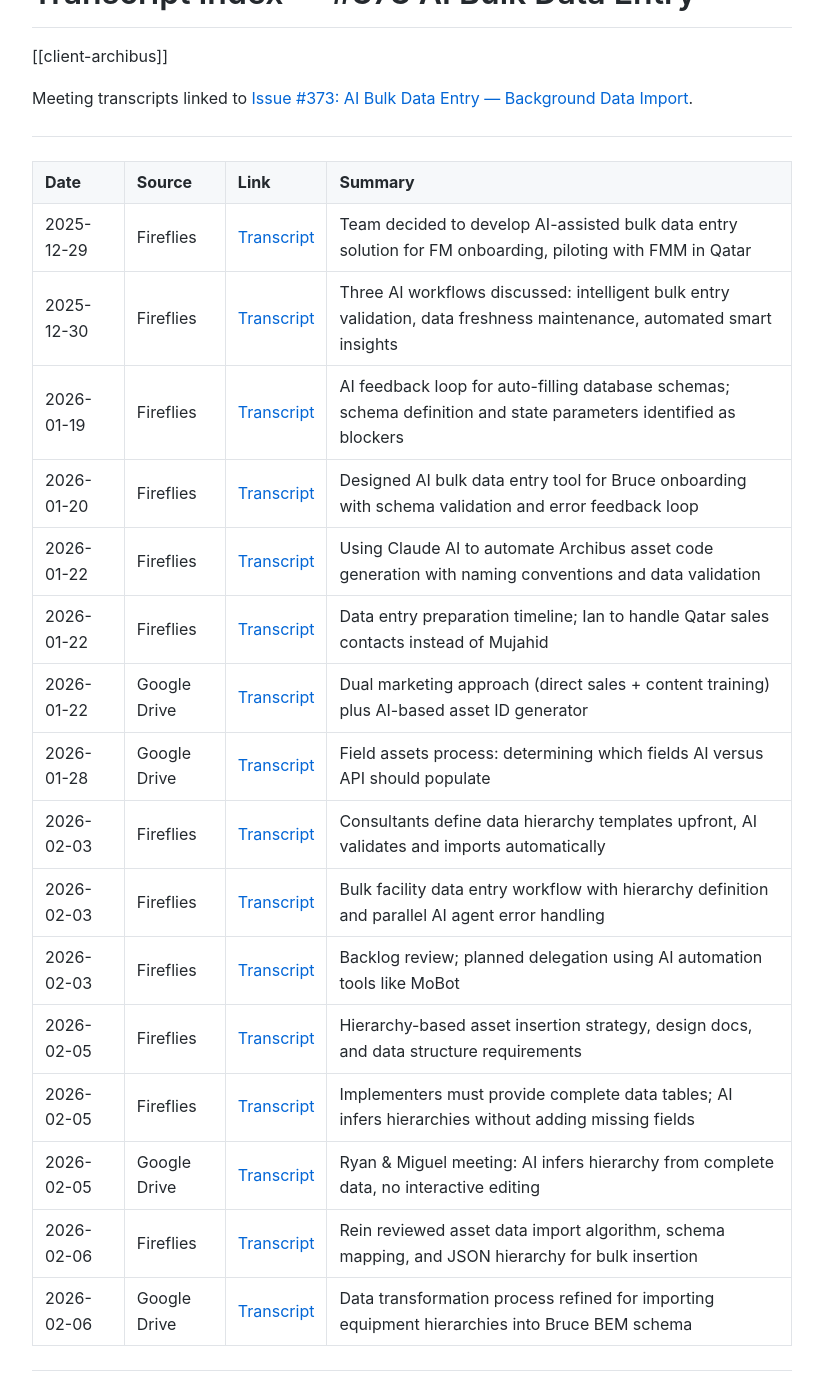
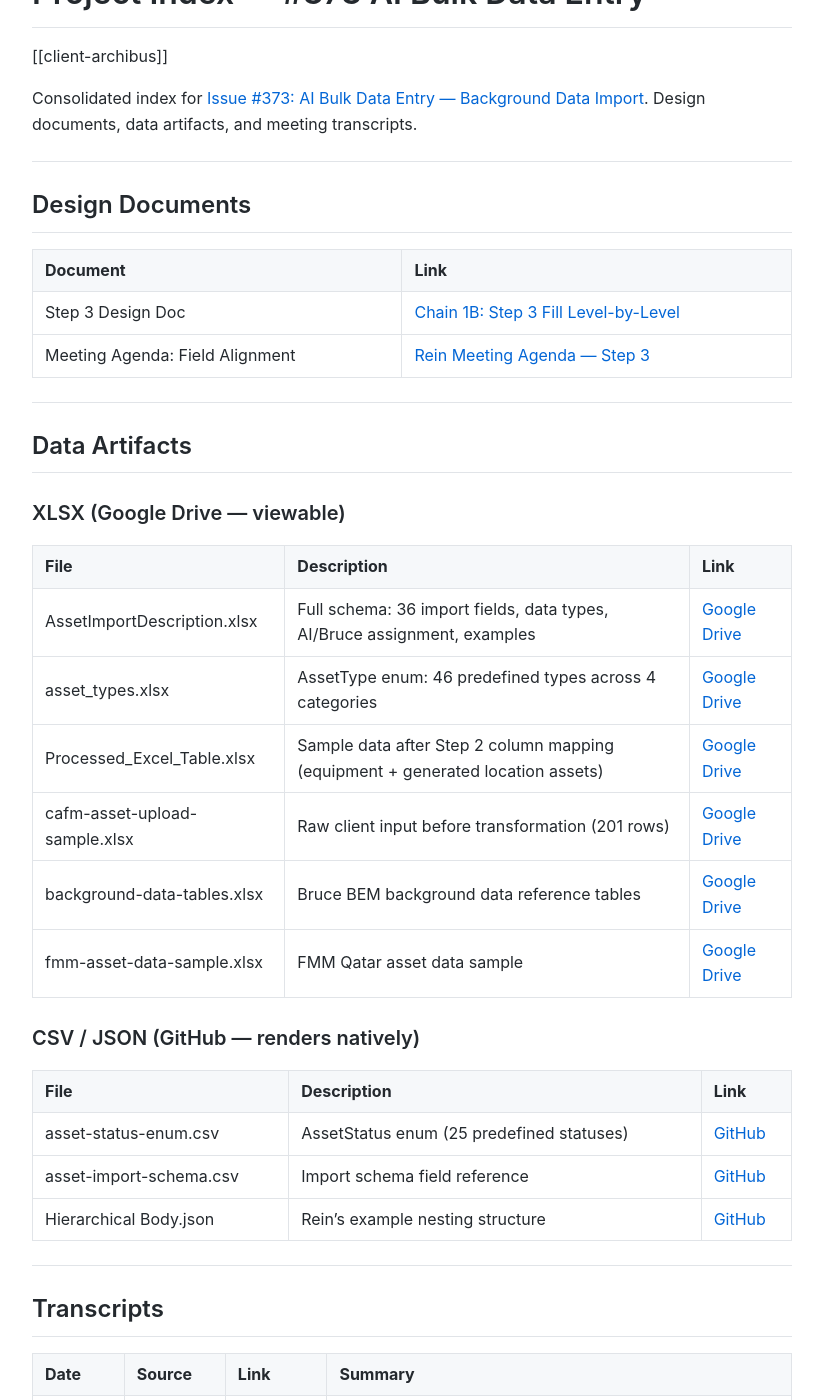
Before and after one commit to MariusWilsch/public-wilsch-ai-pages, a Jekyll site: the page built from project/archibus-fm-assistant/transcript-index-373.md, in a window 1280 px wide and 1400 px high, scrolled down 281 px. Shown: the whole window, without its empty margins (228-1051 px from the left). Built offline with Jekyll 4.4.1, drawn with Linux system fonts in a browser that asks for light colours; our own code applies the rules of GitHub Pages for plain Markdown files; some of the changed text lies outside the part shown.

Commit message:
Sync from hippocampus 2026-02-14

```diff
--- a/project/archibus-fm-assistant/transcript-index-373.md
+++ b/project/archibus-fm-assistant/transcript-index-373.md
@@ -2,12 +2,46 @@
 publish: true
 ---
 
-# Transcript Index — #373 AI Bulk Data Entry
+# Project Index — #373 AI Bulk Data Entry
 [[client-archibus]]
 
-Meeting transcripts linked to [Issue #373: AI Bulk Data Entry — Background Data Import](https://github.com/DaveX2001/deliverable-tracking/issues/373).
+Consolidated index for [Issue #373: AI Bulk Data Entry — Background Data Import](https://github.com/DaveX2001/deliverable-tracking/issues/373). Design documents, data artifacts, and meeting transcripts.
 
 ---
+
+## Design Documents
+
+| Document | Link |
+|----------|------|
+| Step 3 Design Doc | [Chain 1B: Step 3 Fill Level-by-Level](https://mariuswilsch.github.io/public-wilsch-ai-pages/project/archibus-fm-assistant/chain-1b-step3-design) |
+| Meeting Agenda: Field Alignment | [Rein Meeting Agenda — Step 3](https://mariuswilsch.github.io/public-wilsch-ai-pages/project/archibus-fm-assistant/rein-meeting-agenda-step3-field-alignment) |
+
+---
+
+## Data Artifacts
+
+### XLSX (Google Drive — viewable)
+
+| File | Description | Link |
+|------|-------------|------|
+| AssetImportDescription.xlsx | Full schema: 36 import fields, data types, AI/Bruce assignment, examples | [Google Drive](https://docs.google.com/spreadsheets/d/10h8P4dMlLDpkHikUK6enDFeYtRoCwMVm/edit) |
+| asset_types.xlsx | AssetType enum: 46 predefined types across 4 categories | [Google Drive](https://docs.google.com/spreadsheets/d/1Wc1BL18e5Vaxx7bAzsvxAeWojfvxRrWd/edit) |
+| Processed_Excel_Table.xlsx | Sample data after Step 2 column mapping (equipment + generated location assets) | [Google Drive](https://docs.google.com/spreadsheets/d/13Q_P-zbFjbN7VIi4YUWi6bPYDuTxeziK/edit) |
+| cafm-asset-upload-sample.xlsx | Raw client input before transformation (201 rows) | [Google Drive](https://docs.google.com/spreadsheets/d/1CUaybsk8ZnvvKr3C37xn-md96hRLBKT4/edit) |
+| background-data-tables.xlsx | Bruce BEM background data reference tables | [Google Drive](https://docs.google.com/spreadsheets/d/1rNv4fDUMS7ve8ftbiZUiKbGebLesM54m/edit) |
+| fmm-asset-data-sample.xlsx | FMM Qatar asset data sample | [Google Drive](https://docs.google.com/spreadsheets/d/1yz1IfvUOIl0YcInT0WUYKvjlprDOk-0x/edit) |
+
+### CSV / JSON (GitHub — renders natively)
+
+| File | Description | Link |
+|------|-------------|------|
+| asset-status-enum.csv | AssetStatus enum (25 predefined statuses) | [GitHub](https://github.com/MariusWilsch/ARCHIBUS__archibus-poc/blob/staging/.claude/tracking/issue-373/asset-status-enum.csv) |
+| asset-import-schema.csv | Import schema field reference | [GitHub](https://github.com/MariusWilsch/ARCHIBUS__archibus-poc/blob/staging/.claude/tracking/issue-373/asset-import-schema.csv) |
+| Hierarchical Body.json | Rein's example nesting structure | [GitHub](https://github.com/MariusWilsch/ARCHIBUS__archibus-poc/blob/staging/.claude/tracking/issue-373/Hierarchical%20Body.json) |
+
+---
+
+## Transcripts
 
 | Date | Source | Link | Summary |
 |------|--------|------|---------|
@@ -27,7 +61,12 @@ Meeting transcripts linked to [Issue #373: AI Bulk Data Entry — Background Dat
 | 2026-02-05 | Google Drive | [Transcript](https://drive.google.com/file/d/1VvF_Nc-J7h2Y3PJGYdo-O2wflrNoyEUj/view) | Ryan & Miguel meeting: AI infers hierarchy from complete data, no interactive editing |
 | 2026-02-06 | Fireflies | [Transcript](https://app.fireflies.ai/view/01KGSBJE39AW3259QVNCQHCBDQ) | Rein reviewed asset data import algorithm, schema mapping, and JSON hierarchy for bulk insertion |
 | 2026-02-06 | Google Drive | [Transcript](https://drive.google.com/file/d/12RbB9Bgkh7OZYgFjExJmggxe4iLRuTPF/view) | Data transformation process refined for importing equipment hierarchies into Bruce BEM schema |
+| 2026-02-11 | Fireflies | [Transcript](https://app.fireflies.ai/view/01KH67KMEA533C0VVJWH7FE63D) | Rein field-by-field review: asset import schema, field mapping, validation rules, API design |
+| 2026-02-11 | Google Drive | [Transcript](https://drive.google.com/file/d/1BNUU9No1mwZLVS0EzTdhyADEtwr60aCV/view) | Schema design meeting: camelCase JSON, recursive hierarchy fallback, country enum, dry-run validation |
+| 2026-02-12 | Fireflies | [Transcript](https://app.fireflies.ai/view/01KH8PXGT0DBPVDP2RQM98G6G7) | Design work, data examples, progressive development with Rein |
+| 2026-02-12 | Google Drive | [Transcript](https://drive.google.com/file/d/16SZVyKQ0CzmJ0npowaA5pXPL4yT8aDZ_/view) | Design doc effectively done, pending Rein deliverables (Step 5), send final to Miguel |
+| 2026-02-13 | Google Drive | [Transcript](https://drive.google.com/file/d/1E2CNOR39mWnKu5XRalPYrmJH4jhcibBt/view) | Design doc refinements: XLSX to Drive, RALPH scope expansion, proxy architecture, pricing strategy |
 
 ---
 
-*Last updated: 2026-02-11*
+*Last updated: 2026-02-14*
```
